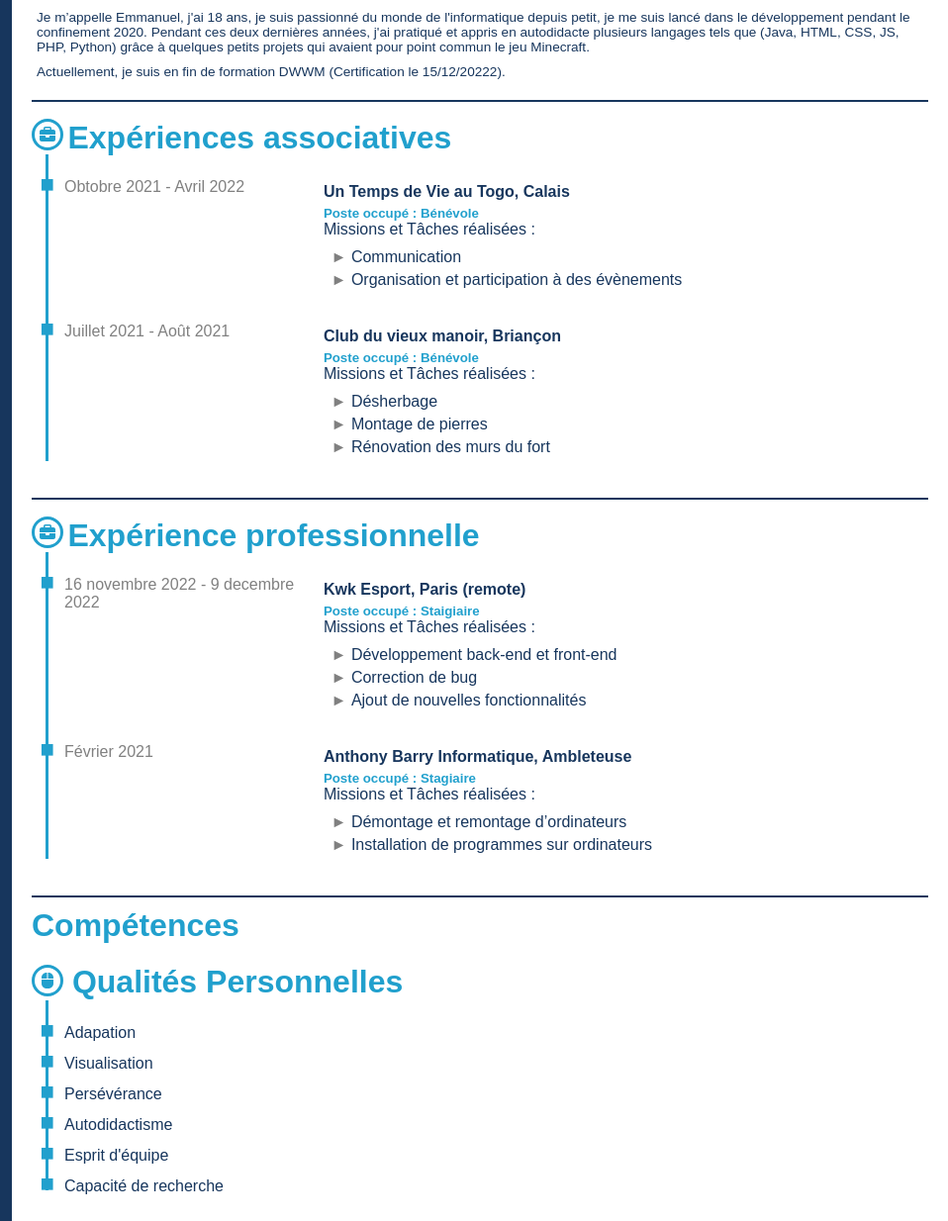
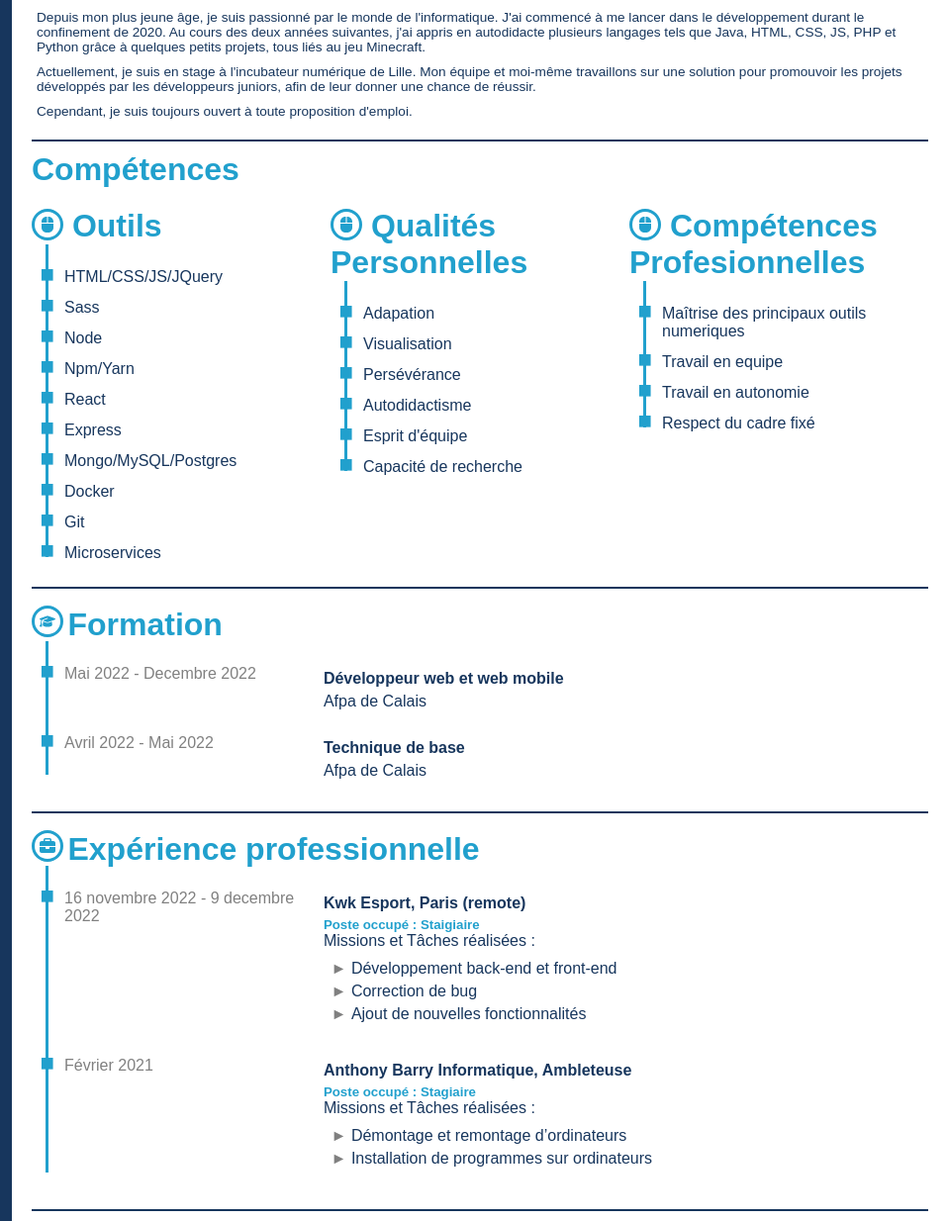
Before and after one commit to Phunder-off/Mon-Cv-Pages-Simple, a plain HTML site: page index.html in a window 1280 px wide. Shown: the part 87-1321 px from the top of the page at 99% size, 322-1280 px from the left. Drawn offline with Linux system fonts and the light colour scheme.

Commit message:
update 05/04/2023

```diff
--- a/index.html
+++ b/index.html
@@ -16,7 +16,9 @@
 	</head>
 	<body>
 		<main>
-			<button id="btn-hb" data-enable="false"><span></span><span></span><span></span></button>
+			<button id="btn-hb" data-enable="false">
+				<span></span><span></span><span></span>
+			</button>
 			<div id="left-bar">
 				<section>
 					<img src="img/moi.jpg" alt="Emmanuel caron" height="150" />
@@ -35,7 +37,9 @@
 							<i class="fa fa-envelope" aria-hidden="true"></i>
 
 							<span>Email</span>
-							<a href="mailto:emmanuel.caron.dev@gmail.com">emmanuel.caron.dev@gmail.com</a>
+							<a href="mailto:emmanuel.caron.dev@gmail.com"
+								>emmanuel.caron.dev@gmail.com</a
+							>
 						</li>
 						<li>
 							<i class="fa fa-home" aria-hidden="true"></i>
@@ -46,12 +50,16 @@
 						<li>
 							<i class="fa-brands fa-github"></i>
 							<span>Github</span>
-							<a href="https://github.com/Phunder-off">github.com/Phunder-off</a>
+							<a href="https://github.com/Phunder-off"
+								>github.com/Phunder-off</a
+							>
 						</li>
 						<li>
 							<i class="fa-brands fa-linkedin" aria-hidden="true"></i>
 							<span>Linkedin</span>
-							<a href="https://www.linkedin.com/in/emmanuel-caron-a58206226/">linkedin.com/in/emmanuel-caron-a58206226/</a>
+							<a href="https://www.linkedin.com/in/emmanuel-caron-a58206226/"
+								>linkedin.com/in/emmanuel-caron-a58206226/</a
+							>
 						</li>
 					</ul>
 				</section>
@@ -74,8 +82,16 @@
 				<section>
 					<h3>Réferences</h3>
 					<ul>
-						<li><a href="https://phunder-off.github.io/Horaire-bus-HDF">Phunder-off.github.io/Horaire-bus-HDF/</a></li>
-						<li><a href="https://phunder-off.github.io/Mon-Cv">Phunder-off.github.io/Mon-Cv/</a></li>
+						<li>
+							<a href="https://phunder-off.github.io/Horaire-bus-HDF"
+								>Phunder-off.github.io/Horaire-bus-HDF/</a
+							>
+						</li>
+						<li>
+							<a href="https://phunder-off.github.io/Mon-Cv"
+								>Phunder-off.github.io/Mon-Cv/</a
+							>
+						</li>
 						<li><a href="https://github.com/Phunder-off/">Voir plus...</a></li>
 					</ul>
 				</section>
@@ -111,13 +127,147 @@
 				<section id="presentation">
 					<h2>Emmanuel Caron</h2>
 					<p>
-						Je m’appelle Emmanuel, j'ai 18 ans, je suis passionné du monde de l'informatique depuis petit, je me suis lancé dans le développement pendant le confinement 2020. Pendant ces deux
-						dernières années, j'ai pratiqué et appris en autodidacte plusieurs langages tels que (Java, HTML, CSS, JS, PHP, Python) grâce à quelques petits projets qui avaient pour point commun le jeu
-						Minecraft.
+						Depuis mon plus jeune âge, je suis passionné par le monde de
+						l'informatique. J'ai commencé à me lancer dans le développement
+						durant le confinement de 2020. Au cours des deux années suivantes,
+						j'ai appris en autodidacte plusieurs langages tels que Java, HTML,
+						CSS, JS, PHP et Python grâce à quelques petits projets, tous liés au
+						jeu Minecraft.
 					</p>
 					<p>
-						Actuellement, je suis en fin de formation DWWM (Certification le 15/12/20222).
+						Actuellement, je suis en stage à l'incubateur numérique de Lille.
+						Mon équipe et moi-même travaillons sur une solution pour promouvoir
+						les projets développés par les développeurs juniors, afin de leur
+						donner une chance de réussir.
 					</p>
+					<p>
+						Cependant, je suis toujours ouvert à toute proposition d'emploi.
+					</p>
+				</section>
+
+				<section id="competences">
+					<h3>Compétences</h3>
+
+					<div>
+						<div>
+							<h2>
+								<i class="fa-solid fa-computer-mouse"></i> Outils
+							</h2>
+							<ul class="listingRoute">
+								<li>HTML/CSS/JS/JQuery</li>
+								<li>Sass</li>
+								<li>Node</li>
+								<li>Npm/Yarn</li>
+								<li>React</li>
+								<li>Express</li>
+								<li>Mongo/MySQL/Postgres</li>
+								<li>Docker</li>
+								<li>Git</li>
+								<li>Microservices</li>
+							</ul>
+						</div>
+						<div>
+							<h2>
+								<i class="fa-solid fa-computer-mouse"></i> Qualités Personnelles
+							</h2>
+							<ul class="listingRoute">
+								<li>Adapation</li>
+								<li>Visualisation</li>
+								<li>Persévérance</li>
+								<li>Autodidactisme</li>
+								<li>Esprit d'équipe</li>
+								<li>Capacité de recherche</li>
+							</ul>
+						</div>
+
+						<div>
+							<h2>
+								<i class="fa-solid fa-computer-mouse"></i> Compétences
+								Profesionnelles
+							</h2>
+							<ul class="listingRoute">
+								<li>Maîtrise des principaux outils numeriques</li>
+								<li>Travail en equipe</li>
+								<li>Travail en autonomie</li>
+								<li>Respect du cadre fixé</li>
+							</ul>
+						</div>
+					</div>
+				</section>
+
+				<section id="formation">
+					<div>
+						<i class="fa fa-graduation-cap" aria-hidden="true"></i>
+						<h3>Formation</h3>
+					</div>
+					<ul class="listingRoute">
+						<li>
+							<div>
+								<div>
+									<span>Mai 2022 - Decembre 2022</span>
+								</div>
+								<div>
+									<h4>Développeur web et web mobile</h4>
+									<p>Afpa de Calais</p>
+								</div>
+							</div>
+						</li>
+						<li>
+							<div>
+								<div>
+									<span>Avril 2022 - Mai 2022</span>
+								</div>
+								<div>
+									<h4>Technique de base</h4>
+									<p>Afpa de Calais</p>
+								</div>
+							</div>
+						</li>
+					</ul>
+				</section>
+
+				<section id="xp">
+					<div>
+						<i class="fa fa-briefcase" aria-hidden="true"></i>
+						<h3>Expérience professionnelle</h3>
+					</div>
+					<ul class="listingRoute">
+						<li>
+							<div>
+								<div>
+									<span>16 novembre 2022</span> - <span>9 decembre 2022</span>
+								</div>
+								<div>
+									<h4>Kwk Esport, Paris (remote)</h4>
+
+									<h5>Poste occupé : Staigiaire</h5>
+									<p>Missions et Tâches réalisées :</p>
+									<ul>
+										<li>Développement back-end et front-end</li>
+										<li>Correction de bug</li>
+										<li>Ajout de nouvelles fonctionnalités</li>
+									</ul>
+								</div>
+							</div>
+						</li>
+						<li>
+							<div>
+								<div>
+									<span>Février 2021</span>
+								</div>
+								<div>
+									<h4>Anthony Barry Informatique, Ambleteuse</h4>
+
+									<h5>Poste occupé : Stagiaire</h5>
+									<p>Missions et Tâches réalisées :</p>
+									<ul>
+										<li>Démontage et remontage d’ordinateurs</li>
+										<li>Installation de programmes sur ordinateurs</li>
+									</ul>
+								</div>
+							</div>
+						</li>
+					</ul>
 				</section>
 
 				<section id="xp">
@@ -162,107 +312,6 @@
 						</li>
 					</ul>
 				</section>
-
-				<section id="xp">
-					<div>
-						<i class="fa fa-briefcase" aria-hidden="true"></i>
-						<h3>Expérience professionnelle</h3>
-					</div>
-					<ul class="listingRoute">
-						<li>
-							<div>
-								<div><span>16 novembre 2022</span> - <span>9 decembre 2022</span></div>
-								<div>
-									<h4>Kwk Esport, Paris (remote)</h4>
-
-									<h5>Poste occupé : Staigiaire</h5>
-									<p>Missions et Tâches réalisées :</p>
-									<ul>
-										<li>Développement back-end et front-end</li>
-										<li>Correction de bug</li>
-										<li>Ajout de nouvelles fonctionnalités</li>
-									</ul>
-								</div>
-							</div>
-						</li>
-						<li>
-							<div>
-								<div>
-									<span>Février 2021</span>
-								</div>
-								<div>
-									<h4>Anthony Barry Informatique, Ambleteuse</h4>
-
-									<h5>Poste occupé : Stagiaire</h5>
-									<p>Missions et Tâches réalisées :</p>
-									<ul>
-										<li>Démontage et remontage d’ordinateurs</li>
-										<li>Installation de programmes sur ordinateurs</li>
-									</ul>
-								</div>
-							</div>
-						</li>
-					</ul>
-				</section>
-
-				<section id="competences">
-					<h3>Compétences</h3>
-
-					<div>
-						<div>
-							<h2><i class="fa-solid fa-computer-mouse"></i> Qualités Personnelles</h2>
-							<ul class="listingRoute">
-								<li>Adapation</li>
-								<li>Visualisation</li>
-								<li>Persévérance</li>
-								<li>Autodidactisme</li>
-								<li>Esprit d'équipe</li>
-								<li>Capacité de recherche</li>
-							</ul>
-						</div>
-
-						<div>
-							<h2><i class="fa-solid fa-computer-mouse"></i> Compétences Profesionnelles</h2>
-							<ul class="listingRoute">
-								<li>Maîtrise des principaux outils numeriques</li>
-								<li>Travail en equipe</li>
-								<li>Travail en autonomie</li>
-								<li>Respect du cadre fixé</li>
-							</ul>
-						</div>
-					</div>
-				</section>
-
-				<section id="formation">
-					<div>
-						<i class="fa fa-graduation-cap" aria-hidden="true"></i>
-						<h3>Formation</h3>
-					</div>
-					<ul class="listingRoute">
-						<li>
-							<div>
-								<div>
-									<span>Mai 2022 - Decembre 2022</span>
-								</div>
-								<div>
-									<h4>Développeur web et web mobile</h4>
-									<p>Afpa de Calais</p>
-								</div>
-							</div>
-						</li>
-						<li>
-							<div>
-								<div>
-									<span>Avril 2022 - Mai 2022</span>
-								</div>
-								<div>
-									<h4>Technique de base</h4>
-									<p>Afpa de Calais</p>
-								</div>
-							</div>
-						</li>
-					</ul>
-				</section>
 			</div>
 		</main>
 		<script
--- a/scss/layout/_competences.scss
+++ b/scss/layout/_competences.scss
@@ -18,5 +18,13 @@
         }
 	}
 
-
+	& > div {
+		display: flex;
+		flex-direction: row;
+		& > div {
+			width: 100%;
+		}
+		justify-content: center;
+		align-items: top;
+	}
 }
```
Also changed, not shown: css/index.css, 1 other file.
